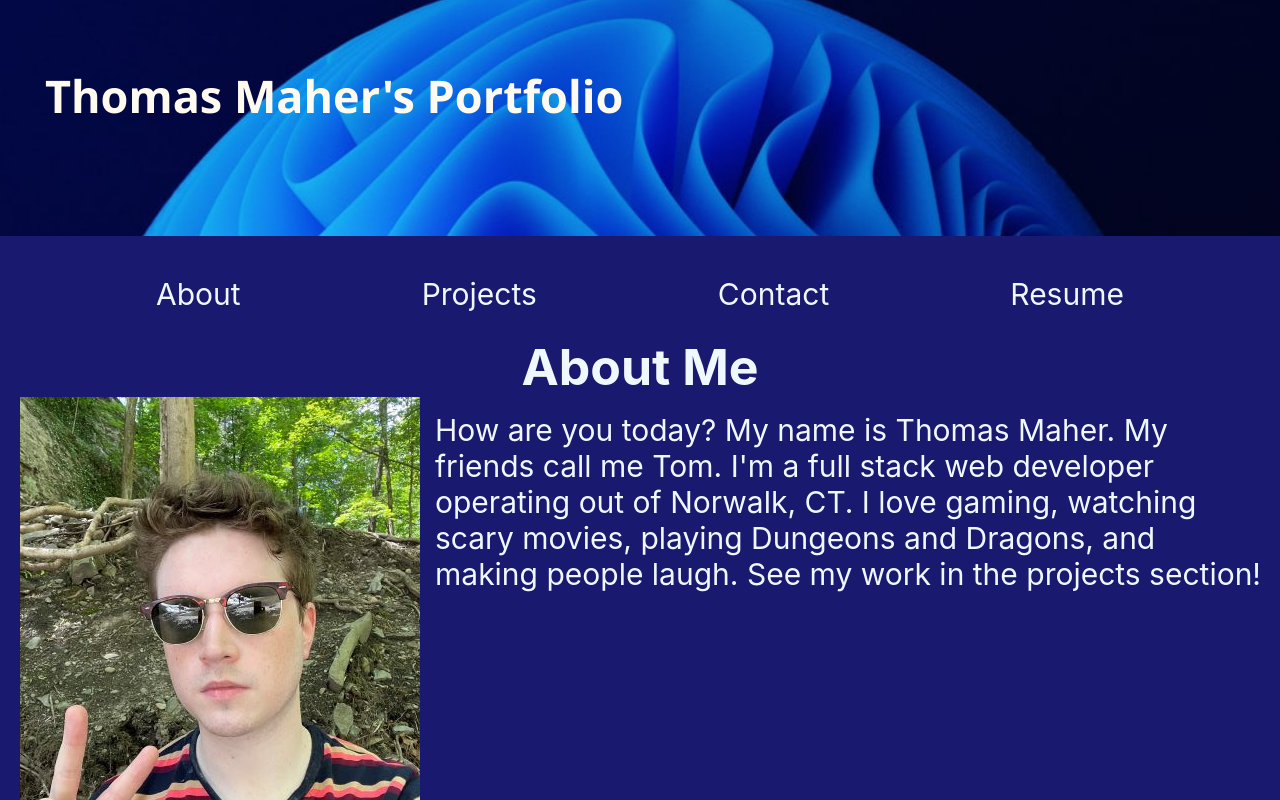
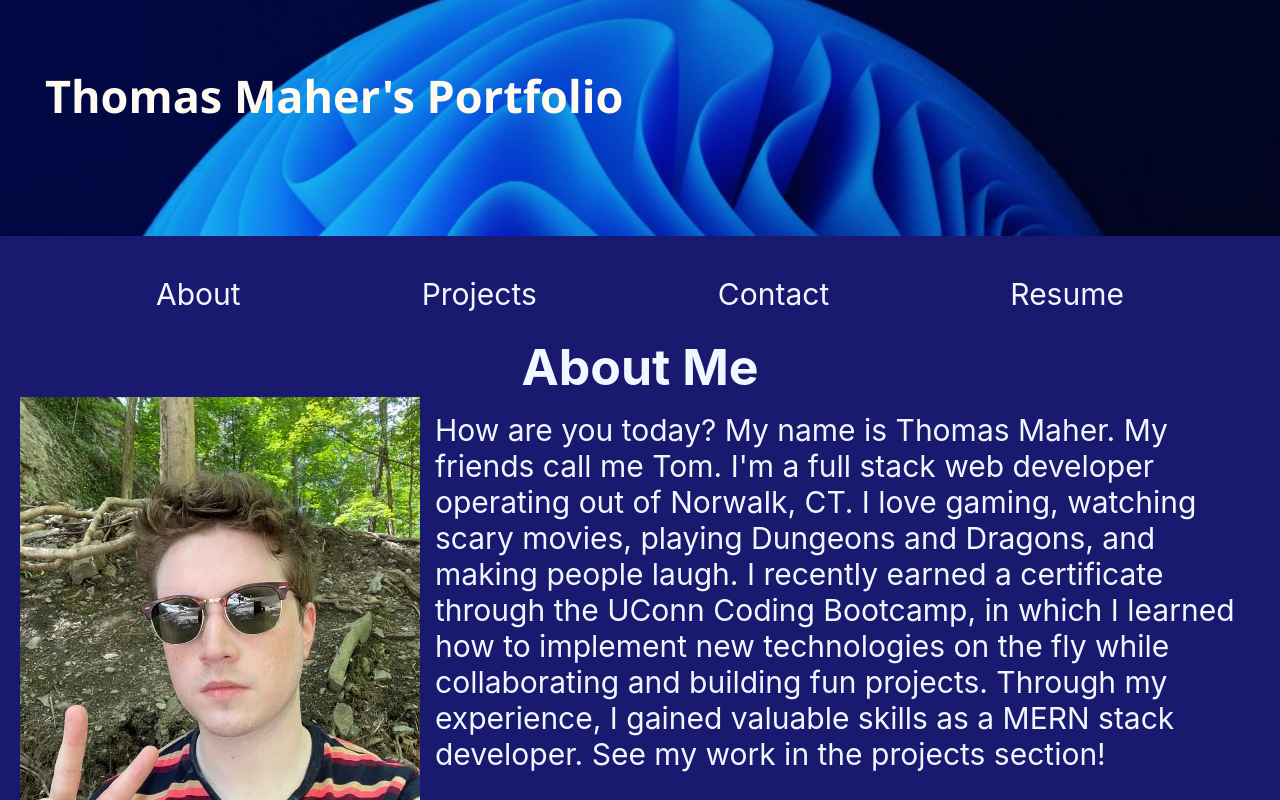
Before and after one commit to trm621/react-portfolio, a React (Create React App) app: page / in a window 1280 px wide. Shown: the top 800 px of the page. Built offline with nearby package versions, Linux system fonts and the light colour scheme.

Commit message:
wrote more in about me section

```diff
--- a/src/components/About/index.js
+++ b/src/components/About/index.js
@@ -12,8 +12,11 @@ function About() {
 
         <div className="my-2">
         <p className="blurb">
-            How are you today? My name is Thomas Maher. My friends call me Tom. I'm a full stack web developer operating out of Norwalk, CT. I love gaming, watching scary movies, playing Dungeons and Dragons, and making people laugh. See my
-            work in the projects section!
+            How are you today? My name is Thomas Maher. My friends call me Tom. I'm a full stack web developer operating out of Norwalk, CT.
+            I love gaming, watching scary movies, playing Dungeons and Dragons, and making people laugh. I recently earned a certificate
+            through the UConn Coding Bootcamp, in which I learned how to implement new technologies on the fly while collaborating and building fun projects.
+            Through my experience, I gained valuable skills as a MERN stack developer.
+             See my work in the projects section!
         </p>
         </div>
         </div>
--- a/src/components/Project/index.js
+++ b/src/components/Project/index.js
@@ -42,7 +42,7 @@ function Project({ category }) {
         name: "ReadMe Generator",
         description: "A node application used to generate a professional ReadMe file.",
         imgfile: require('../../assets/project-image-6.jpg'),
-        link: 'https://github.com/trm621/readme-buddy',
+        link: 'https://drive.google.com/file/d/16rbgJeUkvjxtn3FyfM9znjDt2WeErmDd/view?usp=sharing',
         github: 'https://github.com/trm621/readme-buddy',
       },
       {
@@ -65,8 +65,8 @@ function Project({ category }) {
               <img src={project.imgfile} alt={project.name} className="img-thumbnail"/>
               <p>{project.description}</p>
               <ul>
-                  <li><a href={project.link}>Click here to check out the project!</a></li>
-                  <li><a href={project.github}>Click here to view the GitHub Repository.</a></li>
+                  <li className="linkText"><a href={project.link}>Click here to check out the project!</a></li>
+                  <li className="linkText"><a href={project.github}>Click here to view the GitHub Repository.</a></li>
               </ul>
           </div>
       )
--- a/src/index.css
+++ b/src/index.css
@@ -188,6 +188,10 @@ h4 {
   margin-left: 30px;
 }
 
+.link-text {
+  color:aquamarine
+}
+
 
 code {
   font-family: source-code-pro, Menlo, Monaco, Consolas, 'Courier New',
```
